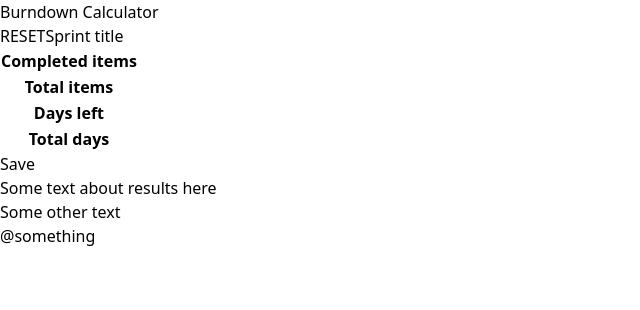
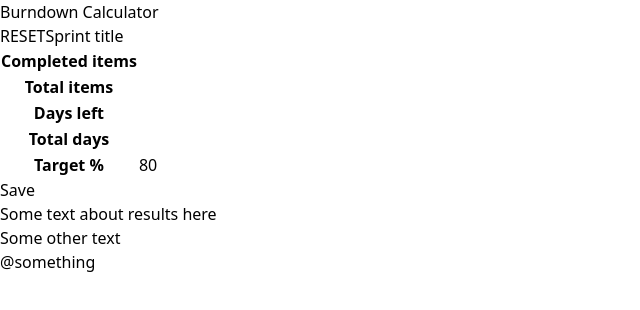
Before and after one commit to lekkercommerce/burndown-calculator, a React (Vite) app: page /calc in a window 1280 px wide. Shown: the top 310 px of the page, without its empty margins (0-640 px from the left). Built offline with nearby package versions, Linux system fonts and the light colour scheme.

Commit message:
Allow user to set completion target

```diff
--- a/src/components/routes/CalculationPage/Editor.tsx
+++ b/src/components/routes/CalculationPage/Editor.tsx
@@ -27,6 +27,9 @@ export default function Editor({
   const [totalItems, setTotalItems] = useState<string>(
     store.totalItems?.toString() || ""
   );
+  const [completionTarget, setCompletionTarget] = useState<string>(
+    store.completionTarget?.toString() || "80"
+  );
 
   const discardChanges = useCallback(() => {
     if (store) {
@@ -35,6 +38,7 @@ export default function Editor({
       setRemainingDays(store.remainingDays?.toString() || "");
       setCompletedItems(store.completedItems?.toString() || "");
       setTotalItems(store.totalItems?.toString() || "");
+      setCompletionTarget(store.completionTarget?.toString() || "");
     }
   }, [store]);
 
@@ -45,8 +49,16 @@ export default function Editor({
       totalDays: parseNumber(totalDays),
       completedItems: parseNumber(completedItems),
       totalItems: parseNumber(totalItems),
+      completionTarget: parseNumber(completionTarget),
     }),
-    [name, remainingDays, totalDays, completedItems, totalItems]
+    [
+      name,
+      remainingDays,
+      totalDays,
+      completedItems,
+      totalItems,
+      completionTarget,
+    ]
   );
 
   useEffect(() => {
@@ -107,6 +119,15 @@ export default function Editor({
               />
             </td>
           </tr>
+          <tr>
+            <th>Target %</th>
+            <td>
+              <TextInput
+                value={completionTarget}
+                onChange={(value) => setCompletionTarget(trimNumber(value))}
+              />
+            </td>
+          </tr>
         </tbody>
       </table>
       {formDirty && (
--- a/src/components/routes/CalculationPage/index.tsx
+++ b/src/components/routes/CalculationPage/index.tsx
@@ -9,7 +9,13 @@ import { styleVariants } from "../../../constants";
 export default function CalculationPage() {
   const [formDirty, setFormDirty] = useState(false);
   const {
-    store: { totalDays, remainingDays, completedItems, totalItems },
+    store: {
+      totalDays,
+      remainingDays,
+      completedItems,
+      totalItems,
+      completionTarget,
+    },
   } = useStore();
 
   const sprintData = useMemo<SprintData | null>(() => {
@@ -17,7 +23,8 @@ export default function CalculationPage() {
       totalDays == null ||
       remainingDays == null ||
       completedItems == null ||
-      totalItems == null
+      totalItems == null ||
+      completionTarget == null
     ) {
       return null;
     }
@@ -37,13 +44,14 @@ export default function CalculationPage() {
     const currentVsOptimum = currentRate / optimumRate;
     const targetVsOptimum = itemsTargetToday / optimumRate;
     const optimumVsNeeded = optimumRate / neededRate;
+    const targetPercentage = completionTarget / 100;
 
     // set stat colors
-    if (currentVsOptimum < 0.75) {
+    if (currentVsOptimum < targetPercentage) {
       currentRateColor = styleVariants.error;
       line = "#ff5252";
     }
-    if (1 > currentVsOptimum && currentVsOptimum >= 0.75) {
+    if (1 > currentVsOptimum && currentVsOptimum >= targetPercentage) {
       currentRateColor = styleVariants.warning;
       line = "#FDdc47";
     }
@@ -53,10 +61,10 @@ export default function CalculationPage() {
     if (1 < targetVsOptimum && targetVsOptimum <= 1.2) {
       targetRateColor = styleVariants.warning;
     }
-    if (optimumVsNeeded < 0.75) {
+    if (optimumVsNeeded < targetPercentage) {
       neededRateColor = styleVariants.error;
     }
-    if (1 > optimumVsNeeded && optimumVsNeeded >= 0.75) {
+    if (1 > optimumVsNeeded && optimumVsNeeded >= targetPercentage) {
       neededRateColor = styleVariants.warning;
     }
 
@@ -68,12 +76,11 @@ export default function CalculationPage() {
       projectedItems,
       carryOverItems: totalItems - projectedItems,
       itemsTargetToday,
-      source: {
-        totalDays,
-        remainingDays,
-        completedItems,
-        totalItems,
-      },
+      totalDays,
+      remainingDays,
+      completedItems,
+      totalItems,
+      completionTarget,
       colors: {
         currentRate: currentRateColor,
         targetRate: targetRateColor,
@@ -83,7 +90,7 @@ export default function CalculationPage() {
     };
 
     return calculation;
-  }, [totalDays, remainingDays, completedItems, totalItems]);
+  }, [totalDays, remainingDays, completedItems, totalItems, completionTarget]);
 
   return (
     <div className="p-6">
@@ -112,9 +119,9 @@ export default function CalculationPage() {
       <div className={`md:mb-80 pt-4 md:pt-0 ${formDirty ? "opacity-5" : ""}`}>
         {sprintData && !formDirty && (
           <BurnChart
-            days={sprintData.source.totalDays}
-            remainingDays={sprintData.source.remainingDays}
-            itemsAtStart={sprintData.source.totalItems}
+            days={sprintData.totalDays}
+            remainingDays={sprintData.remainingDays}
+            itemsAtStart={sprintData.totalItems}
             currentRate={sprintData.currentRate}
             optimumRate={sprintData.optimumRate}
             color={sprintData.colors.line}
--- a/src/store/useStore.ts
+++ b/src/store/useStore.ts
@@ -8,6 +8,7 @@ const QUERY_PARAMS = {
   totalDays: "tDays",
   completedItems: "completed_items",
   totalItems: "total_items",
+  completionTarget: "target",
 };
 
 export default function useStore() {
@@ -18,6 +19,9 @@ export default function useStore() {
     totalDays: parseNumber(searchParams.get(QUERY_PARAMS.totalDays)),
     completedItems: parseNumber(searchParams.get(QUERY_PARAMS.completedItems)),
     totalItems: parseNumber(searchParams.get(QUERY_PARAMS.totalItems)),
+    completionTarget: parseNumber(
+      searchParams.get(QUERY_PARAMS.completionTarget)
+    ),
   };
 
   function setStore(modifier: (state: AppState) => AppState) {
@@ -52,6 +56,12 @@ export default function useStore() {
         JSON.stringify(updatedState.totalItems)
       );
     }
+    if (updatedState.completionTarget !== null) {
+      updatedSearchParams.set(
+        QUERY_PARAMS.completionTarget,
+        updatedState.completionTarget.toString()
+      );
+    }
     setSearchParams(updatedSearchParams);
   }
 
```
Also changed, not shown: src/types.ts (+6 -6 lines).
